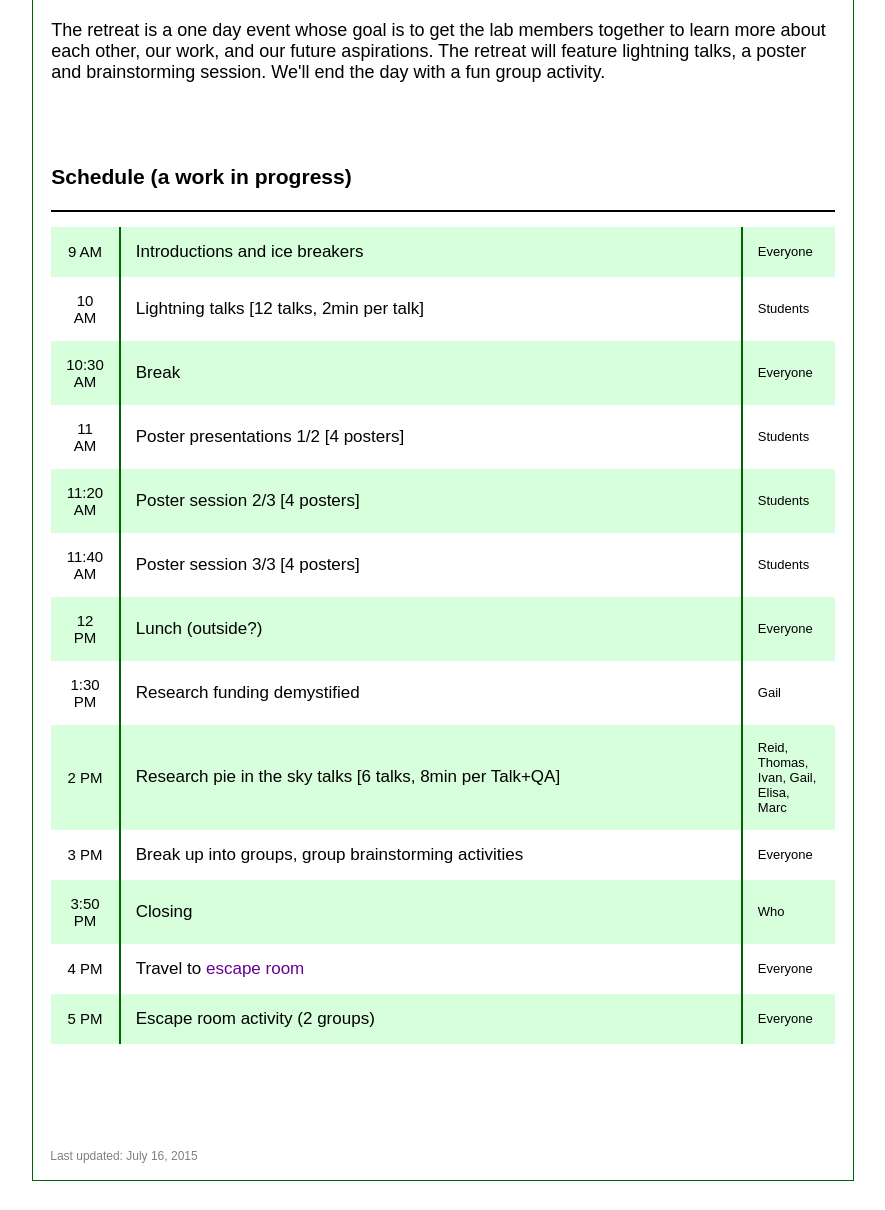
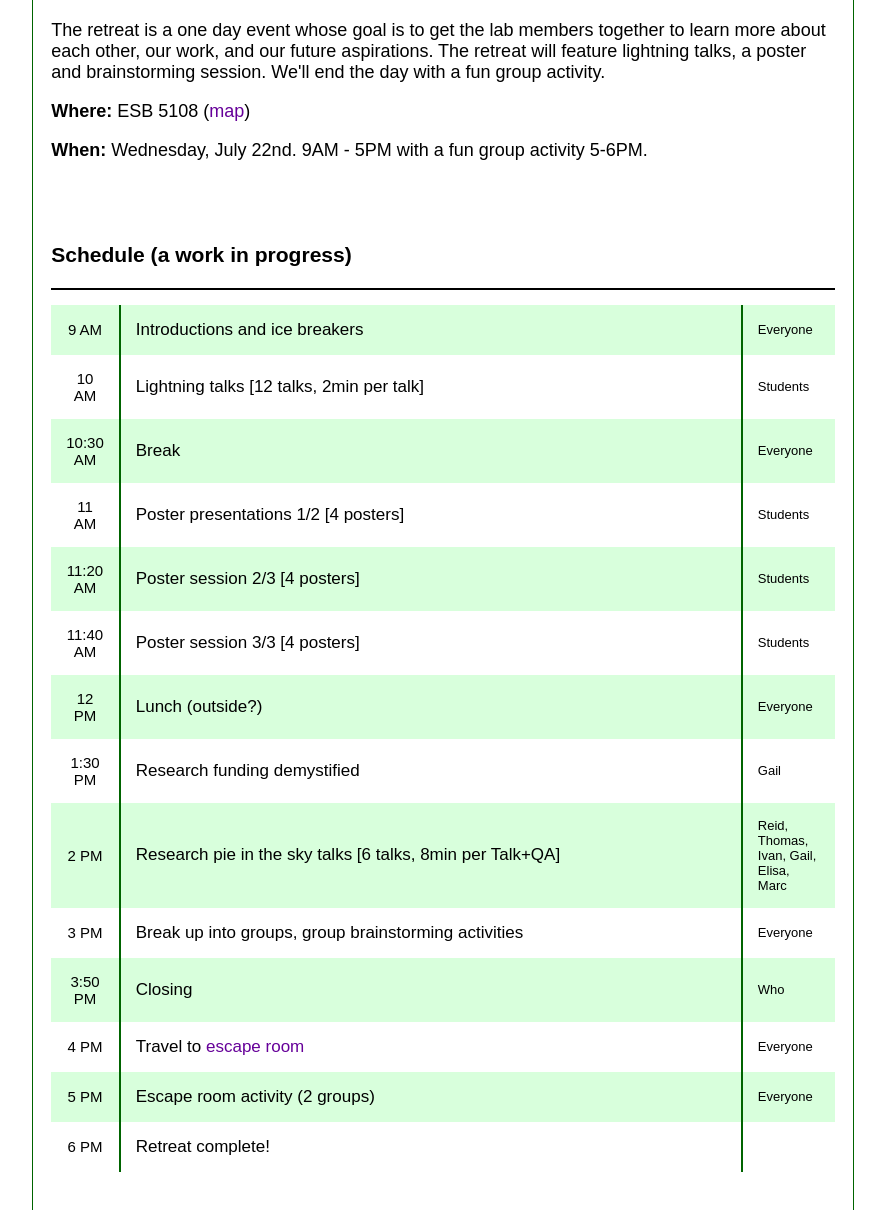
Before and after one commit to ubc-spl/www, a plain HTML site: page retreat2015/index.html in a window 1280 px wide. Shown: the part 90-1300 px from the top of the page, without its empty margins (197-1082 px from the left). Before the commit the page ends 1279 px from the top, so only its background shows below. Drawn offline with Linux system fonts and the light colour scheme.

Commit message:
more updates

```diff
--- a/retreat2015/index.html
+++ b/retreat2015/index.html
@@ -20,6 +20,15 @@ aspirations. The retreat will feature lightning talks, a poster and
 brainstorming session. We'll end the day with a fun group activity.
 
 </p>
+
+<p>
+<b>Where:</b> ESB 5108 (<a href="http://www.maps.ubc.ca/PROD/index_detail.php?locat1=225">map</a>)
+</p>
+
+<p>
+<b>When:</b> Wednesday, July 22nd. 9AM - 5PM with a fun group activity 5-6PM.
+</p>
+
 
 </td></tr>
 <!-- -------------------------------------------------------------->
@@ -132,6 +141,15 @@ brainstorming session. We'll end the day with a fun group activity.
     </td>
     <td class="tdthird">Everyone</td>
   </tr>
+
+  <tr>
+    <td class="tdfirst">6 PM</td>
+    <td class="tdsecond">
+      Retreat complete!
+    </td>
+    <td class="tdthird"></td>
+  </tr>
+
 </table>
 
 </td></tr>
```
